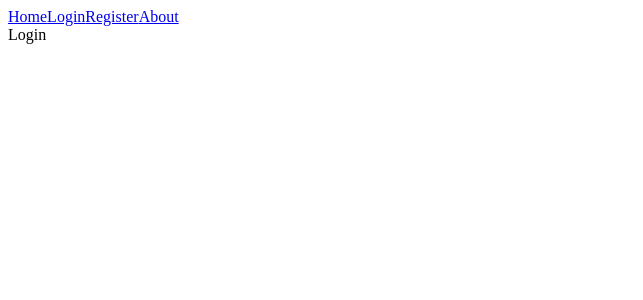
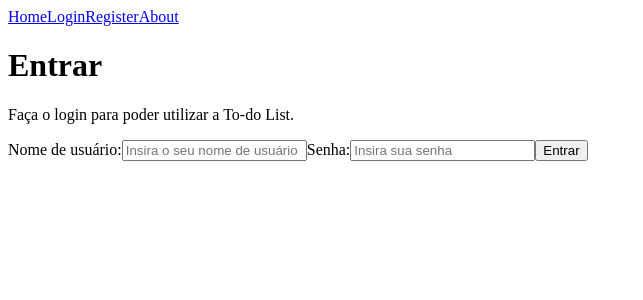
Before and after one commit to fco3lho/shared-todo-list, a React (Create React App) app in the folder client/: page /login in a window 1280 px wide. Shown: the top 300 px of the page, without its empty margins (0-643 px from the left). Built offline with nearby package versions, Linux system fonts and the light colour scheme; the HTML template or start-up script is replaced by a standard one.

Commit message:
Página de login feita

```diff
--- a/client/src/pages/Login/Login.js
+++ b/client/src/pages/Login/Login.js
@@ -1,12 +1,103 @@
 import styles from "./Login.module.css";
 
 //Hooks
-import { useState, useEffect } from "react";
+import { useState, useEffect, useContext } from "react";
+import { useNavigate } from 'react-router-dom'
 
-
+import Axios from "axios";
 
 const Login = () => {
-  return <div>Login</div>;
+
+  const [username, setUsername] = useState('');
+  const [password, setPassword] = useState('');
+
+  const [error, setError] = useState('');
+  const [message, setMessage] = useState('');
+  const [showMessage, setShowMessage] = useState(false);
+
+  const Navigate = useNavigate();
+
+  const handleSubmit = async (e) => {
+    e.preventDefault();
+
+    setError('');
+    setMessage('');
+
+    await Axios.post('http://localhost:3001/login', {
+      username: username.toLocaleLowerCase(),
+      password: password,
+    })
+      .then((response) => {
+        setMessage(response.data[0]);
+        localStorage.setItem("user", response.data[1]);
+        setTimeout(() =>{
+          Navigate('/');
+        }, 1000);
+      })
+      .catch((error) => {
+        setError(error.response.data);
+      });
+  };
+
+  useEffect(() => {
+    const userLocalStorage = localStorage.getItem("user");
+    if (userLocalStorage) {
+      setTimeout(() => {
+        Navigate("/");
+      }, 50);
+    }
+  }, []);
+
+  useEffect(() => {
+    if (showMessage) {
+      const timer = setTimeout(() => {
+        setShowMessage(false);
+      }, 1500);
+
+      return () => {
+        clearTimeout(timer);
+      };
+    }
+  }, [showMessage]);
+
+  const handleShowMessage = () => {
+    setShowMessage(true);
+  }
+
+  return <div>
+  <h1>Entrar</h1>
+  <p>Faça o login para poder utilizar a To-do List. </p>
+  <form onSubmit={handleSubmit}>
+    <label>
+        <span>Nome de usuário:</span>
+        <input
+          type='text'
+          name='username'
+          placeholder='Insira o seu nome de usuário'
+          maxLength={16}
+          required
+          value={username}
+          onChange={(e) => setUsername(e.target.value)}
+        />
+    </label>
+    <label>
+      <span>Senha:</span>
+      <input
+        type='text'
+        name='username'
+        placeholder='Insira sua senha'
+        maxLength={128}
+        required
+        value={password}
+        onChange={(e) => setPassword(e.target.value)}
+      />
+    </label>
+
+    <button onClick={handleShowMessage}> Entrar </button>
+    {showMessage && message && <p>{message}</p>}
+    {showMessage && error && <p>{error}</p>}
+  </form>
+  </div>;
 };
 
 export default Login;
```
